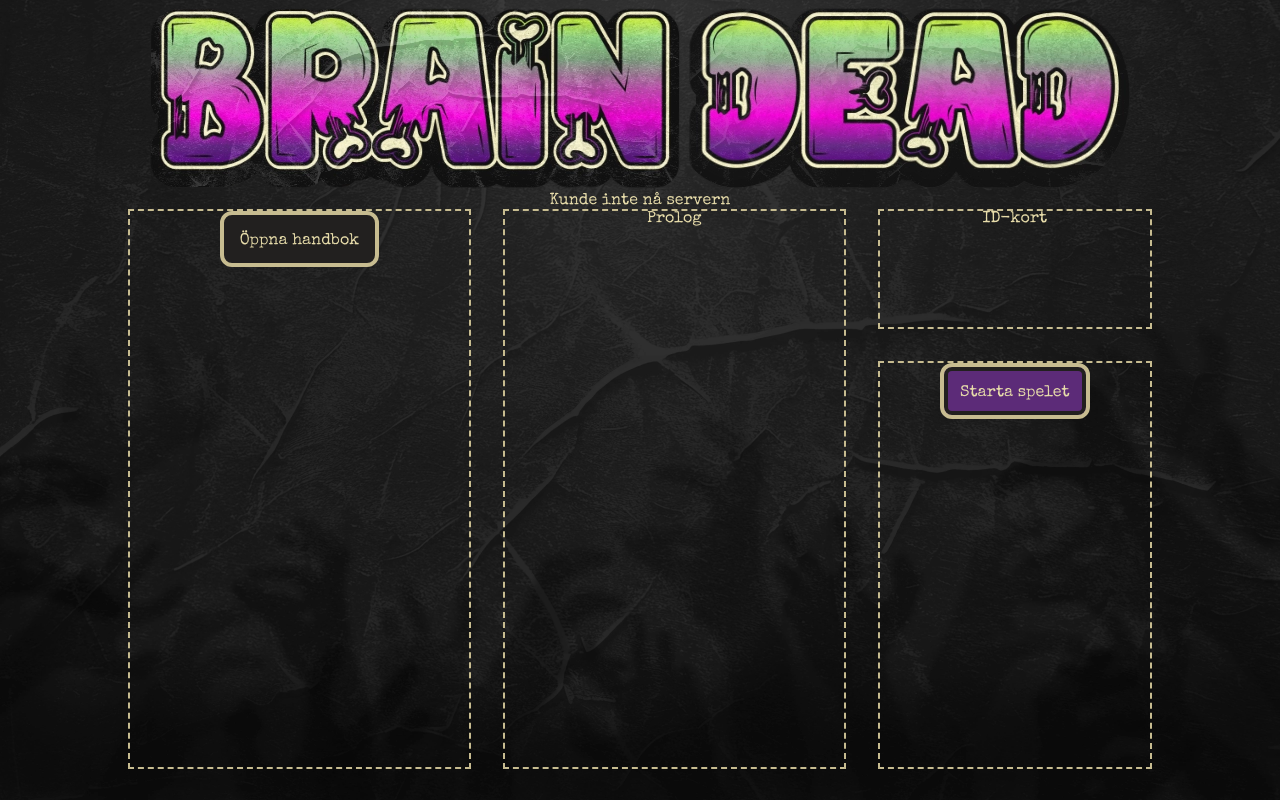
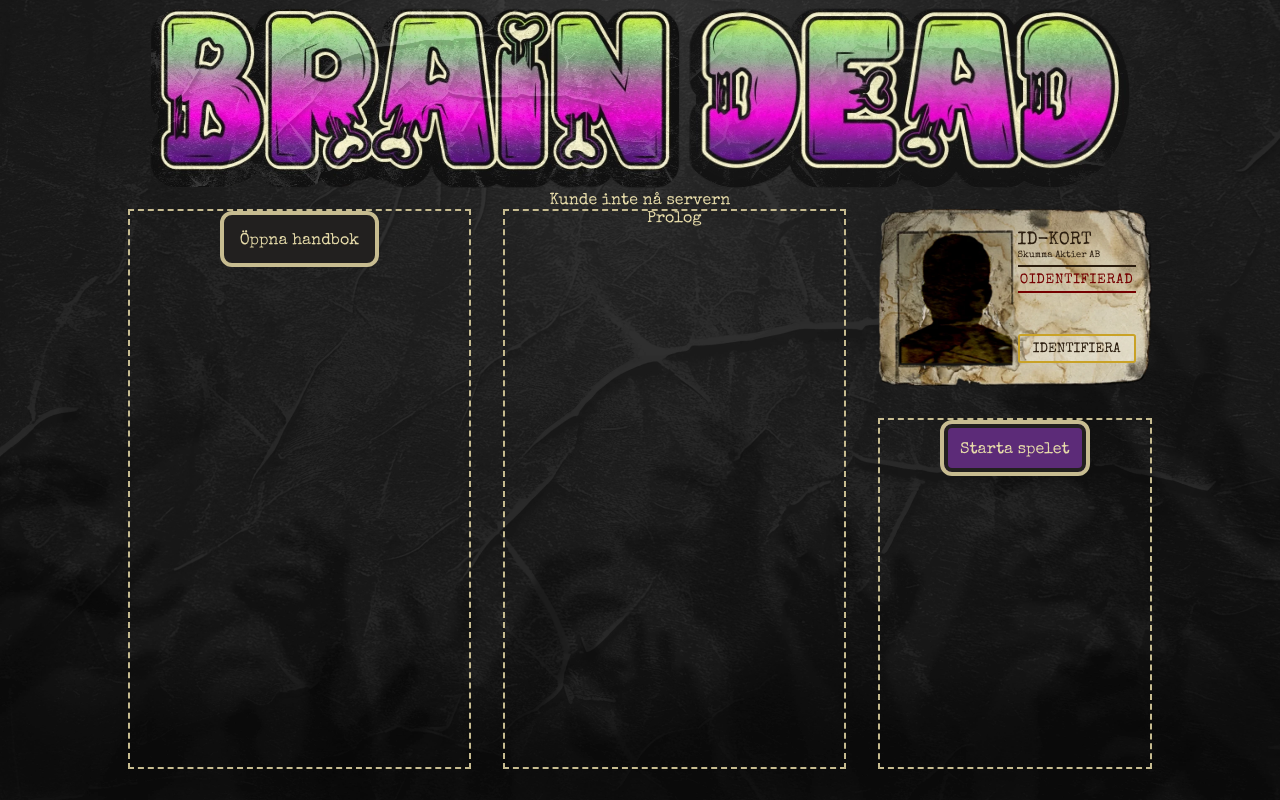
Before and after one commit to TatjanaTrajkovic/BrainDead, a Vue app in the folder frontend/: page / in a window 1280 px wide. Built offline with nearby package versions, Linux system fonts and the light colour scheme; no server answers.

Commit message:
Add LoginCard component to HomeView and adjust layout

```diff
--- a/frontend/src/views/HomeView.vue
+++ b/frontend/src/views/HomeView.vue
@@ -5,6 +5,7 @@ import { useGame } from '@/composables/useGame';
 import SessionMenu from '@/components/SessionMenu.vue';
 import HandbookOpen from '@/components/HandbookOpen.vue';
 import { handbookPages } from '@/data/handbook';
+import LoginCard from '@/components/LoginCard.vue';
 
 const router = useRouter();
 const { error, start, resume, hasActiveSession, checkActiveSession } = useGame();
@@ -54,7 +55,7 @@ function handleResume() {
       </button>
     </div>
     <div class="area-prolog placeholder">Prolog</div>
-    <div class="area-id placeholder">ID-kort</div>
+    <LoginCard class="area-id" />
     <div class="area-start placeholder">
       <!-- Tillfällig knapp tills StartButton finns -->
       <button type="button" class="btn btn-purple" @click="openMenu">Starta spelet</button>
@@ -79,7 +80,7 @@ function handleResume() {
 <style scoped>
 .home {
   display: grid;
-  grid-template-columns: 1fr 1fr 0.8fr;
+  grid-template-columns: minmax(0, 1fr) minmax(0, 1fr) minmax(0, 0.8fr);
   grid-template-rows: auto 1fr;
   grid-template-areas:
     'handbook prolog id'
```
